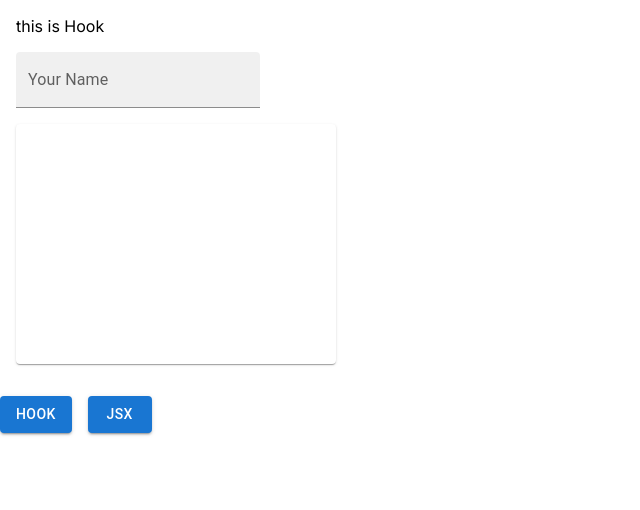
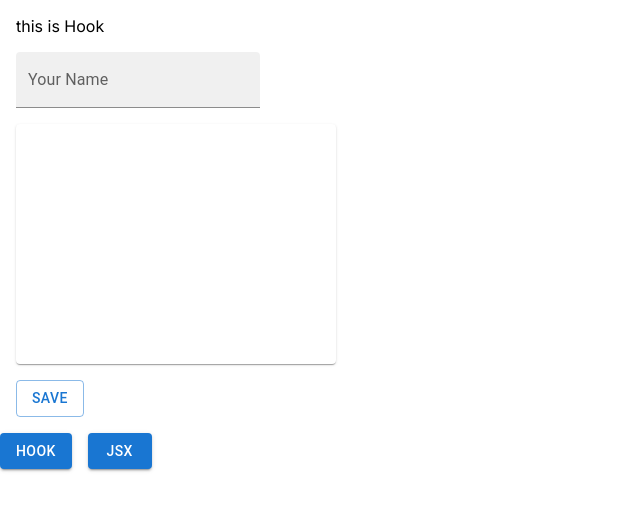
Before and after one commit to kfs214/html-to-image, a Next.js app: page /hook in a window 1280 px wide. Shown: the top 510 px of the page, without its empty margins (0-640 px from the left). Built offline with nearby package versions, Linux system fonts and the light colour scheme.

Commit message:
feat: Hook to Download Image

```diff
--- a/src/app/hook/page.tsx
+++ b/src/app/hook/page.tsx
@@ -1,18 +1,29 @@
+'use client';
+
 import React, { useRef } from 'react';
 
 import Box from '@mui/material/Box';
+import Button from '@mui/material/Button';
 
 import { Form } from '@/components';
 
+import { useImage } from './useImage';
+
 export default function Hook() {
   const previewRef = useRef<HTMLDivElement>(null);
+  const { saveImage } = useImage(previewRef);
 
   return (
     <main>
       <Box sx={{ p: 2 }}>
         <p>this is Hook</p>
-        <Box sx={{ my: 2 }}>
+        <Box sx={{ mt: 2 }}>
           <Form ref={previewRef} />
+        </Box>
+        <Box sx={{ mt: 2 }}>
+          <Button onClick={saveImage} variant="outlined">
+            Save
+          </Button>
         </Box>
       </Box>
     </main>
--- /dev/null
+++ b/src/app/hook/useImage.ts
@@ -0,0 +1,23 @@
+import { RefObject, useCallback } from 'react';
+
+import { toPng } from 'html-to-image';
+
+export function useImage(ref: RefObject<HTMLDivElement>) {
+  const saveImage = useCallback(() => {
+    if (!ref.current) return;
+
+    toPng(ref.current, { cacheBust: true })
+      .then((dataUrl) => {
+        const link = document.createElement('a');
+        link.download = 'preview.png';
+        link.href = dataUrl;
+        link.click();
+      })
+      .catch((err) => {
+        // eslint-disable-next-line no-console
+        console.log(err);
+      });
+  }, [ref]);
+
+  return { saveImage };
+}
```
